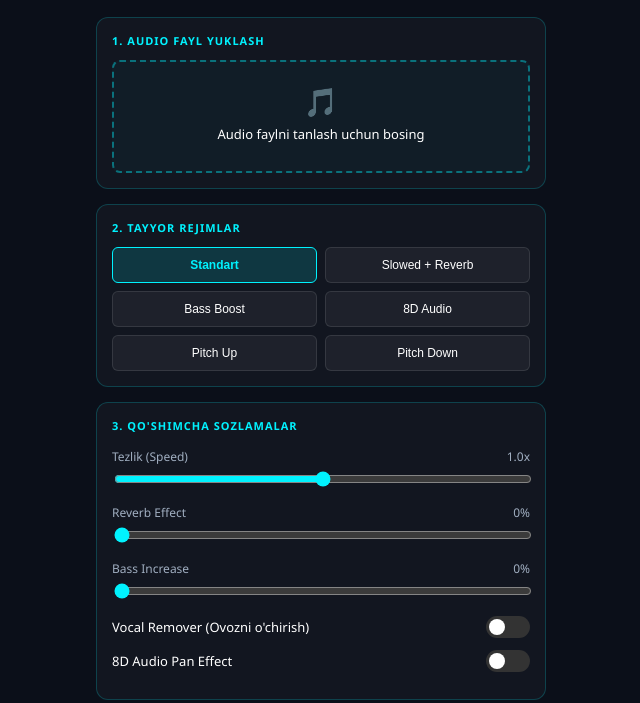
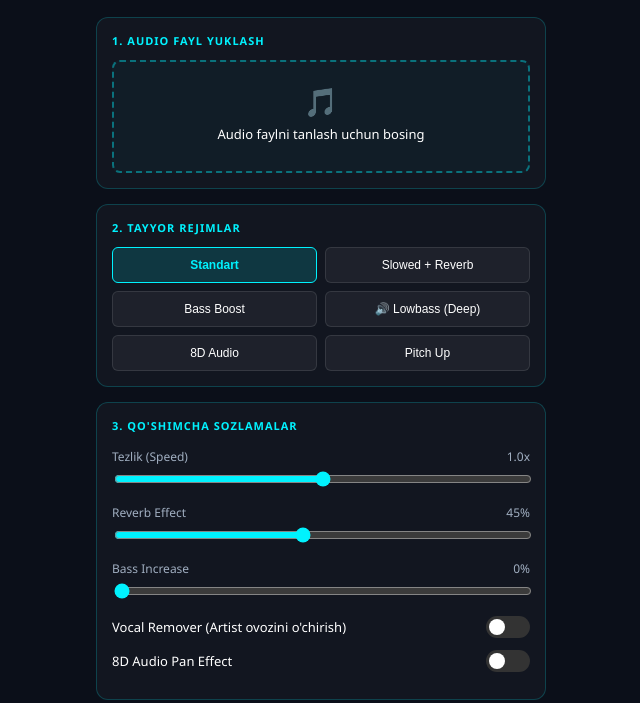
Before and after one commit to Boburreal/atmos-remaker-web, a plain HTML site: page index.html in a window 1280 px wide. Both pictures are taken after a click on the button "Standart". Shown: the part 97-800 px from the top of the page, without its empty margins (319-959 px from the left). Drawn offline with Linux system fonts and the light colour scheme.

Commit message:
Update audio settings and reverb values in HTML

```diff
--- a/index.html
+++ b/index.html
@@ -217,12 +217,12 @@
     <div class="card">
         <div class="card-title">2. Tayyor Rejimlar</div>
         <div class="btn-grid">
-            <button class="mode-btn active" data-speed="1.0" data-reverb="0" data-bass="0" data-8d="false" data-eq="+2,-4,-4,0,0,+2,+5,+7,+8">Standart</button>
+            <button class="mode-btn active" data-speed="1.0" data-reverb="45" data-bass="0" data-8d="false" data-eq="+2,-3,-3,0,0,+2,+5,+7,+8">Standart</button>
             <button class="mode-btn" data-speed="0.90" data-reverb="45" data-bass="0" data-8d="false" data-eq="+2,-4,-4,0,0,+2,+5,+7,+8">Slowed + Reverb</button>
             <button class="mode-btn" data-speed="1.0" data-reverb="0" data-bass="0" data-8d="false" data-eq="+4,+4,+2,0,0,+2,+5,+7,+8">Bass Boost</button>
-            <button class="mode-btn" data-speed="1.0" data-reverb="45" data-bass="0" data-8d="true" data-eq="+2,-4,-4,0,0,+2,+5,+7,+8">8D Audio</button>
+            <button class="mode-btn" data-speed="0.92" data-reverb="30" data-bass="35" data-8d="false" data-eq="+8,+6,+2,-1,-2,0,+2,+4,+5">🔊 Lowbass (Deep)</button>
+            <button class="mode-btn" data-speed="1.0" data-reverb="45" data-bass="0" data-8d="true" data-eq="+2,-3,-3,0,0,+2,+5,+7,+8">8D Audio</button>
             <button class="mode-btn" data-speed="1.2" data-reverb="40" data-bass="0" data-8d="false" data-eq="+2,-3,-3,0,0,+2,+5,+7,+8">Pitch Up</button>
-            <button class="mode-btn" data-speed="0.75" data-reverb="40" data-bass="0" data-8d="false" data-eq="+2,-4,-4,0,0,+2,+5,+7,+8">Pitch Down</button>
         </div>
     </div>
 
@@ -235,8 +235,8 @@
                 <input type="range" id="speedRange" min="0.5" max="1.5" step="0.05" value="1.0">
             </div>
             <div class="control-group">
-                <div class="control-label"><span>Reverb Effect</span><span id="reverbVal">0%</span></div>
-                <input type="range" id="reverbRange" min="0" max="100" step="5" value="0">
+                <div class="control-label"><span>Reverb Effect</span><span id="reverbVal">45%</span></div>
+                <input type="range" id="reverbRange" min="0" max="100" step="5" value="45">
             </div>
             <div class="control-group">
                 <div class="control-label"><span>Bass Increase</span><span id="bassVal">0%</span></div>
@@ -245,7 +245,7 @@
 
             <!-- Vocal Remover / Ovozni o'chirish -->
             <div class="toggle-group">
-                <span>Vocal Remover (Ovozni o'chirish)</span>
+                <span>Vocal Remover (Artist ovozini o'chirish)</span>
                 <label class="switch">
                     <input type="checkbox" id="vocalRemoverToggle">
                     <span class="slider"></span>
@@ -279,7 +279,7 @@
 </div>
 
 <script>
-    const BACKEND_URL = "https://atmos-backent.onrender.com"; // Render backend havolangiz
+    const BACKEND_URL = "https://atmos-backent.onrender.com";
 
     const tg = window.Telegram ? window.Telegram.WebApp : null;
     if (tg) {
@@ -303,7 +303,7 @@
     const bassVal = document.getElementById('bassVal');
 
     let selectedFile = null;
-    let currentEq = "+2,-4,-4,0,0,+2,+5,+7,+8";
+    let currentEq = "+2,-3,-3,0,0,+2,+5,+7,+8";
 
     fileInput.addEventListener('change', (e) => {
         if (e.target.files && e.target.files.length > 0) {
@@ -336,7 +336,7 @@
                 bassVal.textContent = btn.dataset.bass + '%';
 
                 eightDToggle.checked = (btn.dataset['8d'] === "true");
-                currentEq = btn.dataset.eq || "+2,-4,-4,0,0,+2,+5,+7,+8";
+                currentEq = btn.dataset.eq || "+2,-3,-3,0,0,+2,+5,+7,+8";
             }
         });
     });
@@ -349,7 +349,7 @@
         }
 
         processBtn.disabled = true;
-        statusMsg.textContent = "Audio va muqova ishlanmoqda (1-2 daqiqa ketishi mumkin)...";
+        statusMsg.textContent = "Audio va muqova ishlanmoqda...";
         statusMsg.className = "status-msg";
 
         let customName = trackNameInput.value.trim();
@@ -391,7 +391,7 @@
             statusMsg.className = "status-msg success";
 
             if (tg) {
-                tg.showAlert(`Musiqangiz tayyor!\n\nNom: ${finalTitle}.mp3\n\nFayl qurilmangizga yuklandi.`);
+                tg.showAlert(`Musiqangiz tayyor!\n\nNom: ${finalTitle}.mp3`);
             }
         } catch (error) {
             statusMsg.textContent = "Xatolik: " + error.message;
```
